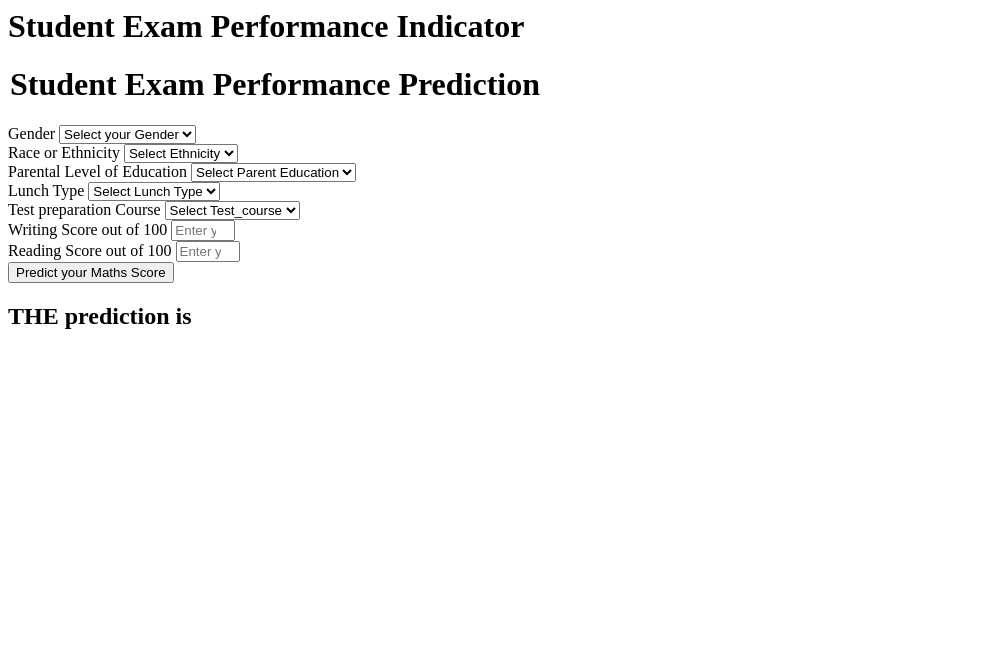
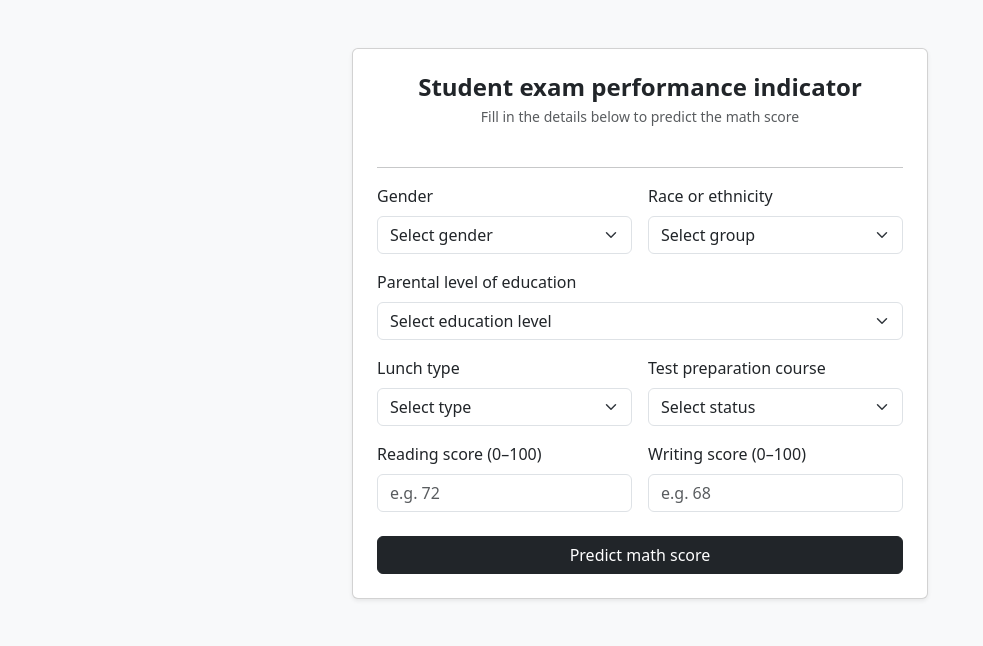
Before and after one commit to umaisdev27/Student-Performance-Prediction, a Flask app: page /predictdata in a window 1280 px wide. Shown: the top 646 px of the page, without its empty margins (0-983 px from the left). Run offline with Flask 3, Linux system fonts and the light colour scheme.

Commit message:
PredictForm

```diff
--- a/templates/home.html
+++ b/templates/home.html
@@ -1,111 +1,94 @@
+<!DOCTYPE html>
 <html>
-<body>
-    <div class="login">
-       <h1>Student Exam Performance Indicator</h1>
+<head>
+    <title>Student Performance Predictor</title>
+    <link href="https://cdn.jsdelivr.net/npm/bootstrap@5.3.0/dist/css/bootstrap.min.css" rel="stylesheet">
+</head>
+<body class="bg-light">
+<div class="container py-5" style="max-width: 600px;">
+    <div class="card shadow-sm p-4">
+        <h1 class="fs-4 fw-semibold text-center mb-1">Student exam performance indicator</h1>
+        <p class="text-center text-muted mb-4" style="font-size:14px;">Fill in the details below to predict the math score</p>
+        <hr>
+        <form action="{{ url_for('predict_datapoint') }}" method="post">
+            <div class="row g-3">
 
-       <form action="{{ url_for('predict_datapoint')}}" method="post">
-        <h1>
-            <legend>Student Exam Performance Prediction</legend>
-        </h1>
-        <div class="mb-3">
-            <label class="form-label">Gender</label>
-            <select class="form-control" name="gender" placeholder="Enter you Gender" required>
-                <option class="placeholder" selected disabled value="">Select your Gender</option>
-                <option value="male">
-                    Male
-                </option>
-                <option value="female">
-                    Female
-                </option>
+                <div class="col-6">
+                    <label class="form-label fw-medium">Gender</label>
+                    <select class="form-select" name="gender" required>
+                        <option disabled selected value="">Select gender</option>
+                        <option value="male">Male</option>
+                        <option value="female">Female</option>
                     </select>
                 </div>
-        <div class="mb-3">
-            <label class="form-label">Race or Ethnicity</label>
-            <select class="form-control" name="race_ethnicity" placeholder="Enter you ethnicity" required>
-                <option class="placeholder" selected disabled value="">Select Ethnicity</option>
-                <option value="group A">
-                    Group A
-                </option>
-                <option value="group B">
-                    Group B
-                </option>
-                <option value="group C">
-                    Group C
-                </option>
-                <option value="group D">
-                    Group D
-                </option>
-                <option value="group E">
-                    Group E
-                </option>
+
+                <div class="col-6">
+                    <label class="form-label fw-medium">Race or ethnicity</label>
+                    <select class="form-select" name="race_ethnicity" required>
+                        <option disabled selected value="">Select group</option>
+                        <option value="group A">Group A</option>
+                        <option value="group B">Group B</option>
+                        <option value="group C">Group C</option>
+                        <option value="group D">Group D</option>
+                        <option value="group E">Group E</option>
                     </select>
                 </div>
-        <div class="mb-3">
-            <label class="form-label">Parental Level of Education</label>
-            <select class="form-control" name="parental_level_of_education"
-                placeholder="Enter you Parent Education" required>
-                <option class="placeholder" selected disabled value="">Select Parent Education</option>
-                <option value="associate's degree">
-                    associate's degree
-                </option>
-                <option value="bachelor's degree">
-                    bachelor's degree
-                </option>
-                <option value="high school">
-                    high school
-                </option>
-                <option value="master's degree">
-                    master's degree
-                </option>
-                <option value="some college">
-                    some college
-                </option>
-                <option value="some high school">
-                    some high school
-                </option>
+
+                <div class="col-12">
+                    <label class="form-label fw-medium">Parental level of education</label>
+                    <select class="form-select" name="parental_level_of_education" required>
+                        <option disabled selected value="">Select education level</option>
+                        <option value="associate's degree">Associate's degree</option>
+                        <option value="bachelor's degree">Bachelor's degree</option>
+                        <option value="high school">High school</option>
+                        <option value="master's degree">Master's degree</option>
+                        <option value="some college">Some college</option>
+                        <option value="some high school">Some high school</option>
                     </select>
                 </div>
-        <div class="mb-3">
-            <label class="form-label">Lunch Type</label>
-            <select class="form-control" name="lunch" placeholder="Enter you Lunch" required>
-                <option class="placeholder" selected disabled value="">Select Lunch Type</option>
-                <option value="free/reduced">
-                    free/reduced
-                </option>
-                <option value="standard">
-                    standard
-                </option>
+
+                <div class="col-6">
+                    <label class="form-label fw-medium">Lunch type</label>
+                    <select class="form-select" name="lunch" required>
+                        <option disabled selected value="">Select type</option>
+                        <option value="free/reduced">Free / reduced</option>
+                        <option value="standard">Standard</option>
                     </select>
                 </div>
-        <div class="mb-3">
-            <label class="form-label">Test preparation Course</label>
-            <select class="form-control" name="test_preparation_course" placeholder="Enter you Course"
-                required>
-                <option class="placeholder" selected disabled value="">Select Test_course</option>
-                <option value="none">
-                    None
-                </option>
-                <option value="completed">
-                    Completed
-                </option>
+
+                <div class="col-6">
+                    <label class="form-label fw-medium">Test preparation course</label>
+                    <select class="form-select" name="test_preparation_course" required>
+                        <option disabled selected value="">Select status</option>
+                        <option value="none">None</option>
+                        <option value="completed">Completed</option>
                     </select>
                 </div>
-        <div class="mb-3">
-            <label class="form-label">Writing Score out of 100</label>
+
+                <div class="col-6">
+                    <label class="form-label fw-medium">Reading score (0–100)</label>
                     <input class="form-control" type="number" name="reading_score"
-                placeholder="Enter your Reading score" min='0' max='100' />
+                        placeholder="e.g. 72" min="0" max="100" required />
                 </div>
-        <div class="mb-3">
-            <label class="form-label">Reading Score out of 100</label>
+
+                <div class="col-6">
+                    <label class="form-label fw-medium">Writing score (0–100)</label>
                     <input class="form-control" type="number" name="writing_score"
-                placeholder="Enter your Reading Score" min='0' max='100' />
+                        placeholder="e.g. 68" min="0" max="100" required />
                 </div>
-        <div class="mb-3">
-            <input class="btn btn-primary" type="submit" value="Predict your Maths Score" required />
+
             </div>
+
+            <button type="submit" class="btn btn-dark w-100 mt-4">Predict math score</button>
         </form>
-    <h2>
-       THE  prediction is {{results}}
-    </h2>
-   <body>
+
+        {% if results %}
+        <div class="text-center mt-4 p-3 bg-light rounded border">
+            <p class="text-muted mb-1" style="font-size:13px;">Predicted math score</p>
+            <h2 class="fw-semibold">{{ results }}</h2>
+        </div>
+        {% endif %}
+    </div>
+</div>
+</body>
 </html>
```
Lines whose indentation alone changed are shown as unchanged.
